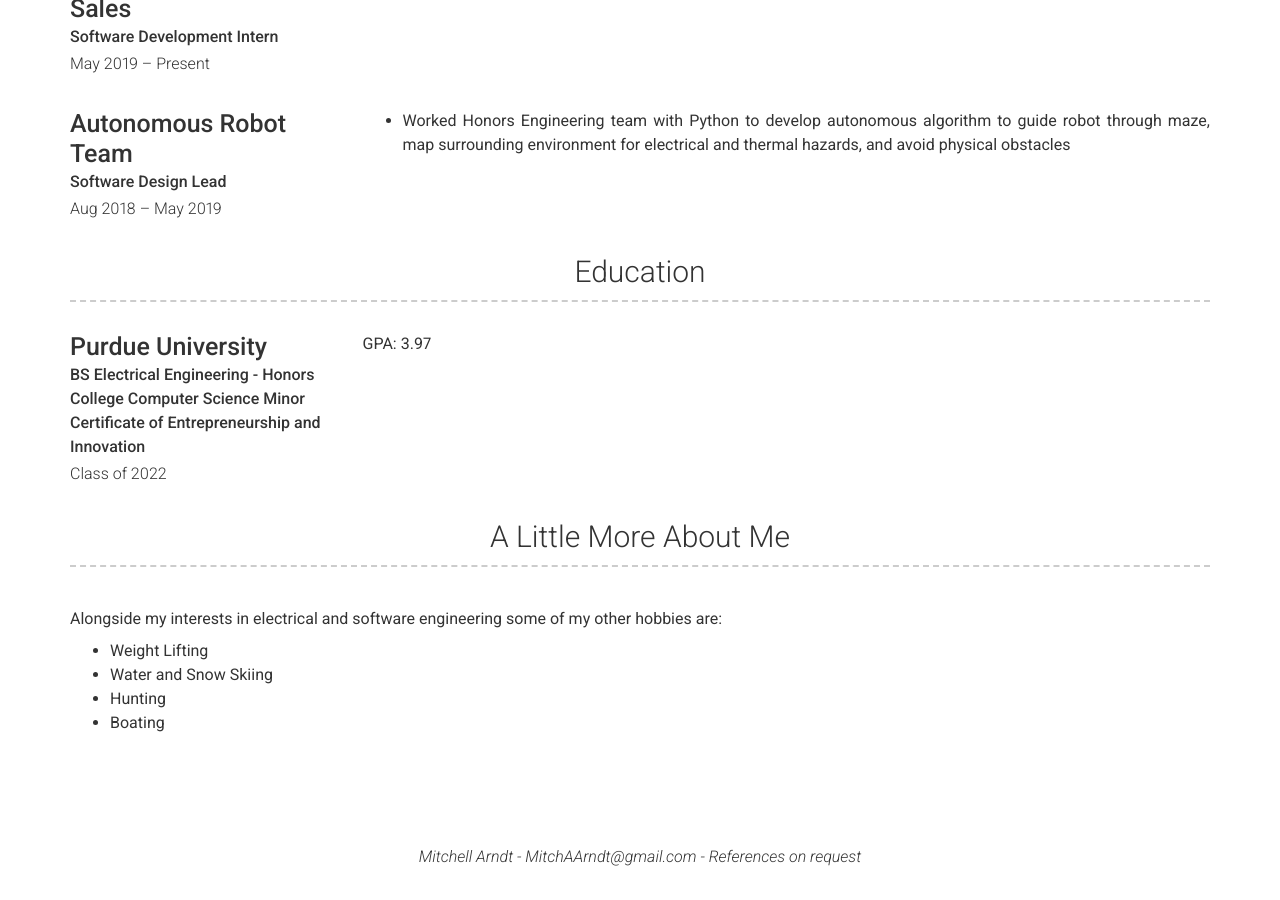
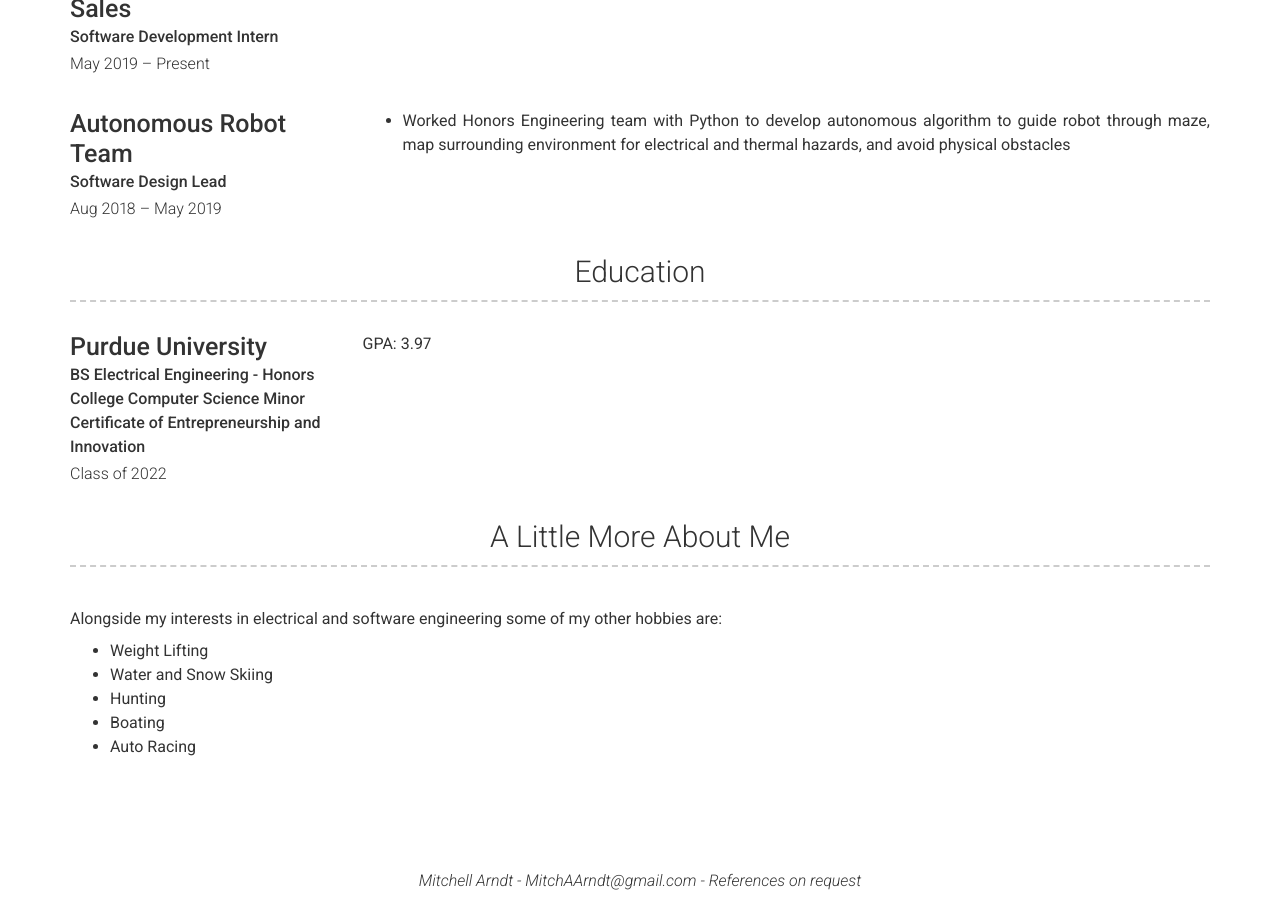
Before and after one commit to MArndt26/marndt26.github.io, a Jekyll site: the page built from index.md, in a window 1280 px wide and 900 px high, scrolled down 4835 px. Built offline with Jekyll 4.4.1, drawn with Linux system fonts in a browser that asks for light colours; nearby versions of some CDN libraries; before the commit the page ends 5711 px from its top, so only the background shows below that.

Commit message:
added auto racing to hobbies

```diff
--- a/_config.yml
+++ b/_config.yml
@@ -76,6 +76,7 @@ more_content: | # this will include new lines to allow paragraphs
   - Water and Snow Skiing
   - Hunting
   - Boating
+  - Auto Racing
 
 # Footer
 footer_show_references: true
```
